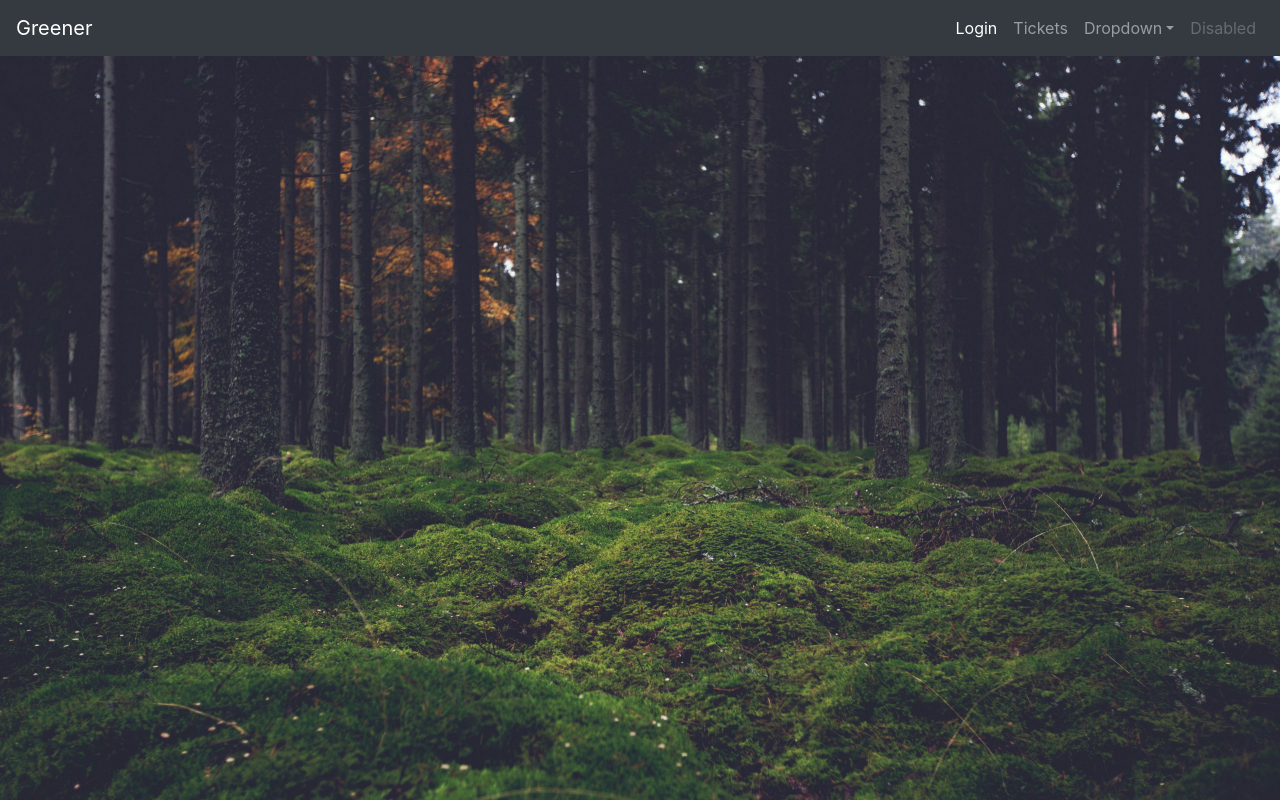
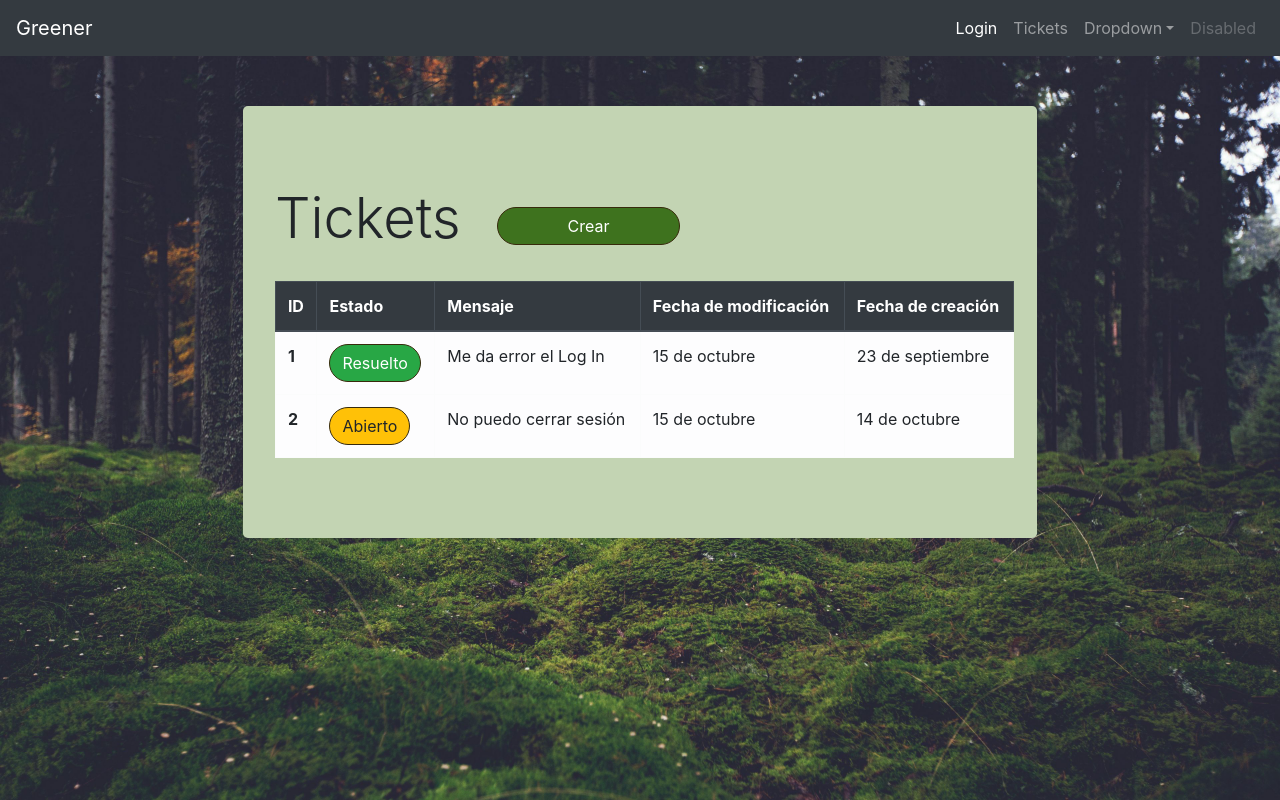
Before and after one commit to GreenerDR/greener-support, a React (Create React App) app: page /tickets in a window 1280 px wide. Built offline with nearby package versions, Linux system fonts and the light colour scheme; the HTML template or start-up script is replaced by a standard one.

Commit message:
Creation of TicketsPage

```diff
--- a/src/App.js
+++ b/src/App.js
@@ -4,6 +4,7 @@ import NavBar from "./components/NavBar/NavBar.component";
 import HomePage from "./pages/HomePage/Home.page";
 import LoginPage from "./pages/LoginPage/Login.page";
 import SupportFormPage from "./pages/SupportFormPage/SupportForm.page";
+import TicketsPage from "./pages/TicketsPage/Tickets.page";
 import "./App.css";
 
 function App() {
@@ -16,6 +17,7 @@ function App() {
             <Route exact path="/" component={HomePage} />
             <Route path="/login" component={LoginPage} />
             <Route path="/support" component={SupportFormPage} />
+            <Route path="/tickets" component={TicketsPage} />
             <Route path="/supprot" component={null} />
           </Switch>
         </main>
--- a/src/Pages/HomePage/Home.page.jsx
+++ b/src/Pages/HomePage/Home.page.jsx
@@ -20,7 +20,7 @@ export default function HomePage() {
                         <li>Visualización de tickets creados</li>
                         <li>Soporte técnico 24/7</li>
                     </ul>
-                    <Link to="/login" className="btn btn-success mt-3 ml-4">Iniciar Sesión</Link>
+                    <Link to="/login" className="btn btn-primary logInBtn">Iniciar Sesión</Link>
                 </div>
                 <img src={Logo} id='HomeLogo' alt='Logo Greener' />
 
--- a/src/Pages/HomePage/HomePage.styles.scss
+++ b/src/Pages/HomePage/HomePage.styles.scss
@@ -9,6 +9,16 @@
     h1 {
         font-weight: bold;
     }
+
+.logInBtn {
+        background-color: #3e721e;
+        margin-top: 5%;
+        margin-bottom: 5%;
+        width: 50%;
+        align-self: center;
+        border-color: #372a0c;
+        border-radius: 20px;
+      }
 
  .flex-row-center {
      display:flex;
--- a/src/Pages/SupportFormPage/SupportForm.page.jsx
+++ b/src/Pages/SupportFormPage/SupportForm.page.jsx
@@ -1,6 +1,7 @@
 import React, { useState } from "react";
 import { useCallback } from "react";
 import { Link } from "react-router-dom";
+import "./SupportForm.styles.scss"
 
 const handleChange = (setFunction) => (newStateEvent) => {
   setFunction(newStateEvent.target.value);
@@ -56,6 +57,7 @@ export default function SupportFormPage() {
         </Link>
         . Give it a click if you like.
       </div>
+      <section className="jumbotron">
         <form onSubmit={handleSubmit}>
           <div className="form-group">
             <label htmlFor="name">Nombre</label>
@@ -121,6 +123,7 @@ export default function SupportFormPage() {
           Enviar
         </button>
         </form>
+      </section>
     </>
   );
 }
--- /dev/null
+++ b/src/Pages/SupportFormPage/SupportForm.styles.scss
@@ -0,0 +1,3 @@
+.alert {
+    position: absolute;
+}
--- /dev/null
+++ b/src/Pages/TicketsPage/Tickets.page.jsx
@@ -0,0 +1,46 @@
+import React from "react";
+import { Link } from "react-router-dom";
+import "./TicketsPage.styles.scss"
+
+export default function TicketsPage() {
+    return (
+        <>
+            <section className="jumbotron">
+                <h1 className="display-4">Tickets</h1>
+                <span><Link to="/support" className="btn createbtn">Crear</Link></span>
+                <div className="flex-row-center">
+                    <div className="w-75 mt-15">
+                        <table class="table table-bordered table-light">
+                            <thead class="thead-dark">
+                                <tr>
+                                    <th scope="col">ID</th>
+                                    <th scope="col">Estado</th>
+                                    <th scope="col">Mensaje</th>
+                                    <th scope="col">Fecha de modificación</th>
+                                    <th scope="col">Fecha de creación</th>
+                                </tr>
+                            </thead>
+                            <tbody>
+                                <tr>
+                                    <th scope="row">1</th>
+                                    <td><button type="button" class="btn btn-success">Resuelto</button></td>
+                                    <td>Me da error el Log In</td>
+                                    <td>15 de octubre</td>
+                                    <td>23 de septiembre</td>
+                                </tr>
+                                <tr>
+                                    <th scope="row">2</th>
+                                    <td><button type="button" class="btn btn-warning">Abierto</button></td>
+                                    <td>No puedo cerrar sesión</td>
+                                    <td>15 de octubre</td>
+                                    <td>14 de octubre</td>
+                                </tr>
+                            </tbody>
+                        </table>
+
+                    </div>
+                </div>
+            </section>
+        </>
+    )
+}
--- /dev/null
+++ b/src/Pages/TicketsPage/TicketsPage.styles.scss
@@ -0,0 +1,36 @@
+.jumbotron {
+    background-color: #c3d4b3;
+}
+.display-4 {
+    display: inline;
+}
+.btn {
+    align-self: center;
+    border-color: #372a0c;
+    border-radius: 20px;
+}
+
+.btn:hover {
+    border-color: #372a0c;
+}
+.createbtn {
+    display: ruby-base;
+    color: white;
+    vertical-align: super;
+    background-color: #3e721e;
+    margin-top: 5%;
+    margin-bottom: 5%;
+    margin-left: 5%;
+    width: 25%;
+
+  }
+
+.createbtn:hover {
+    color: white;
+    background-color: #8cc63f;
+
+}
+
+.table {
+    width: 135%;
+}
```
Lines whose indentation alone changed are shown as unchanged.
